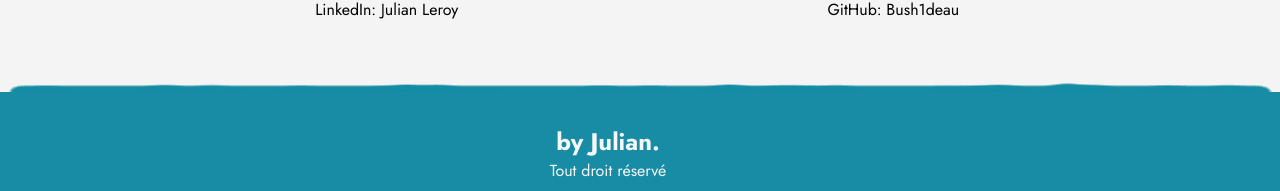
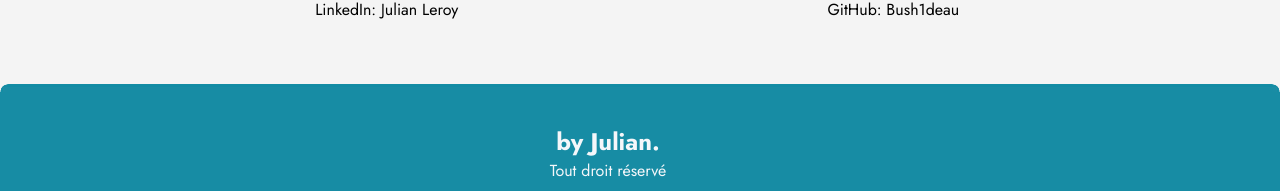
Before and after one commit to Bush1deau/newPortfolioJulian, a React (Create React App) app: page /contact in a window 1280 px wide. Shown: the part 586-777 px from the top of the page. Built offline with nearby package versions, Linux system fonts and the light colour scheme.

Commit message:
fix: vague footer beaucoup plus fine sur desktop (bulles plus petites, moins nombreuses, filtre réduit)

```diff
--- a/src/Footer.js
+++ b/src/Footer.js
@@ -2,23 +2,24 @@ import React from 'react';
 import './index.css';
 
 const isMobile = typeof window !== 'undefined' && window.innerWidth <= 768;
+const bubbleCount = isMobile ? 128 : 60;
 
 const Footer = () => {
   return (
     <div className="main">
       <div className="footer">
         <div className="bubbles">
-          {Array.from({ length: 128 }).map((_, i) => (
+          {Array.from({ length: bubbleCount }).map((_, i) => (
             <div
               key={i}
               className="bubble"
               style={{
                 "--size": isMobile
                   ? `${1 + Math.random() * 2}rem`
-                  : `${0.5 + Math.random() * 1}rem`,
+                  : `${0.2 + Math.random() * 0.4}rem`,
                 "--distance": isMobile
                   ? `${2 + Math.random() * 2}rem`
-                  : `${1 + Math.random() * 1}rem`,
+                  : `${0.4 + Math.random() * 0.4}rem`,
                 "--position": `${-5 + Math.random() * 110}%`,
                 "--time": `${2 + Math.random() * 2}s`,
                 "--delay": `${-1 * (2 + Math.random() * 2)}s`,
@@ -35,7 +36,7 @@ const Footer = () => {
         <svg style={{ position: "fixed", top: "100vh" }}>
           <defs>
             <filter id="blob">
-              <feGaussianBlur in="SourceGraphic" stdDeviation="10" result="blur" />
+              <feGaussianBlur in="SourceGraphic" stdDeviation={isMobile ? 10 : 5} result="blur" />
               <feColorMatrix
                 in="blur"
                 mode="matrix"
```
